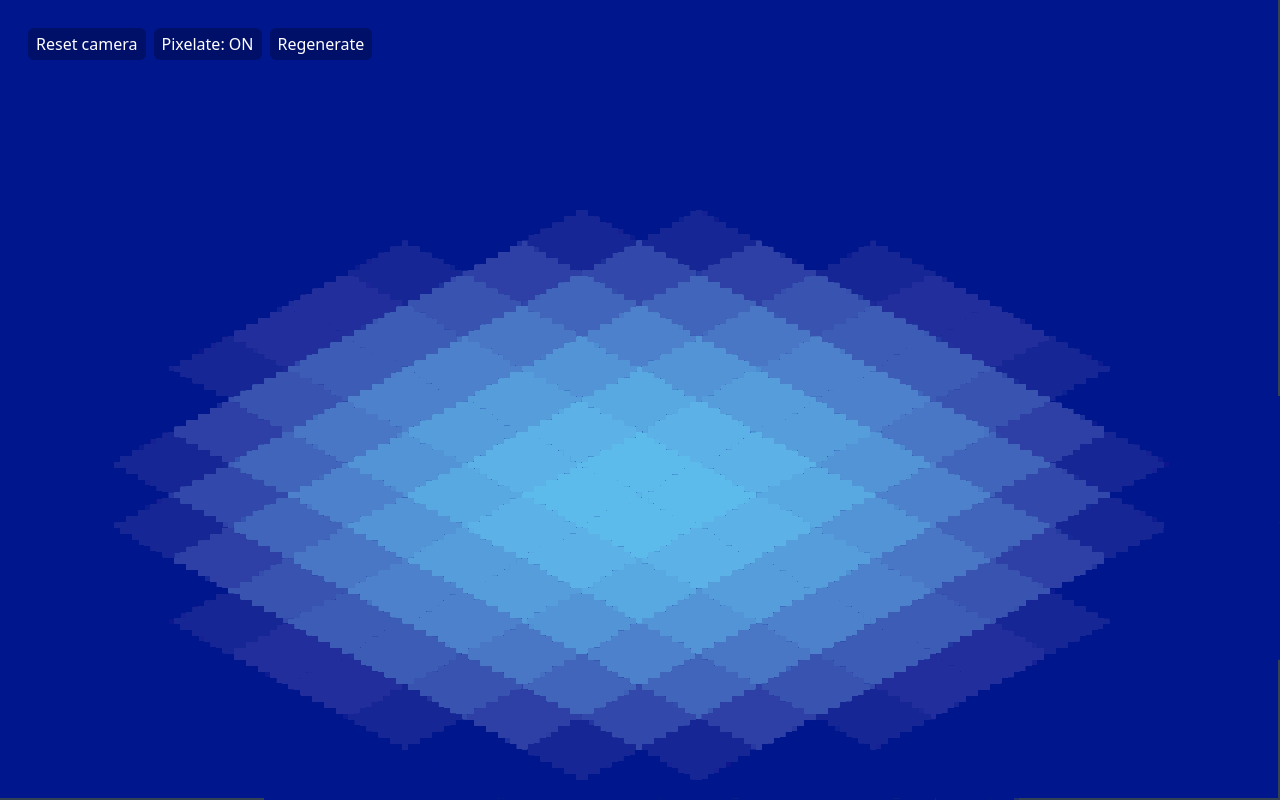
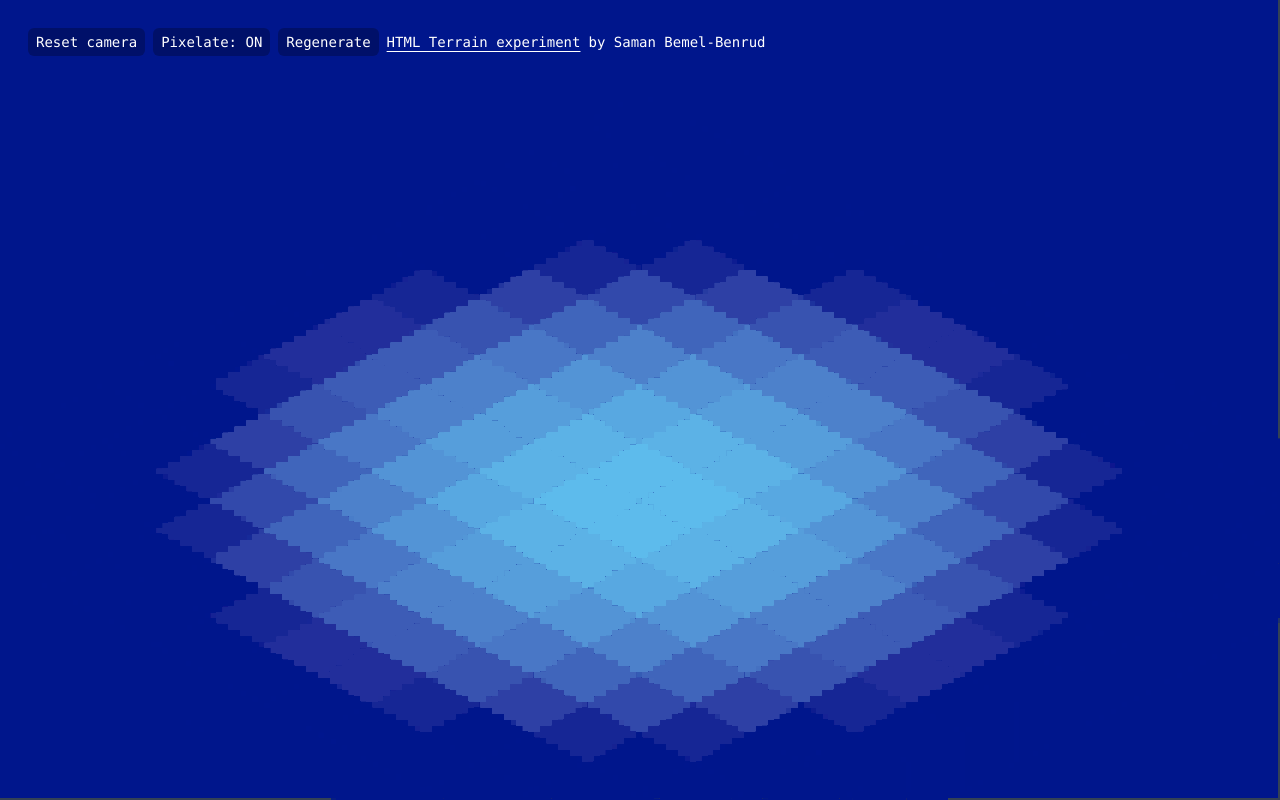
Before and after one commit to samanpwbb/terrain-experiment, a React (Vite) app: page / in a window 1280 px wide. Built offline with nearby package versions, Linux system fonts and the light colour scheme; what fast-simplex-noise would draw is missing.

Commit message:
add title

```diff
--- a/src/App.tsx
+++ b/src/App.tsx
@@ -97,7 +97,7 @@ export function App() {
 
   const updateCamera = useCallback((e: React.PointerEvent) => {
     if (!dragState.current) return;
-    if (Math.abs(e.movementY) + Math.abs(e.movementX) > 5) {
+    if (Math.abs(e.movementY) + Math.abs(e.movementX) > 3) {
       dragState.current = 'dragging';
     }
     if (dragState.current !== 'dragging') return;
@@ -130,13 +130,13 @@ export function App() {
    * Rendering
    ****************************************************************************/
   const windowSize = useWindowSize();
-  const tileSize = Math.round(baseTileSize + windowSize[0] * 0.01);
+  const tileSize = Math.round(baseTileSize + windowSize[0] * 0.02);
 
   if (windowSize[0] === 0) return null;
 
   return (
     <>
-      <div className="fixed top-5 left-5 z-10 flex select-none items-center justify-center gap-2 rounded-lg p-2 text-white">
+      <div className="fixed top-5 left-5 z-10 flex select-none flex-wrap items-center gap-2 rounded-lg p-2 font-mono text-sm text-white">
         <Button
           onPress={() => {
             updateBaseX(BASE_X);
@@ -153,6 +153,15 @@ export function App() {
         <Button onPress={() => setTerrainKey((v) => (v + 1) % count)}>
           Regenerate
         </Button>
+        <a
+          className="underline underline-offset-4"
+          href="https://github.com/samanpwbb/terrain-experiment"
+          rel="noreferrer"
+          target="_blank"
+        >
+          HTML Terrain experiment
+        </a>{' '}
+        by Saman Bemel-Benrud
       </div>
       <div
         className="fixed inset-0 flex touch-none items-center justify-center"
--- a/src/constants.ts
+++ b/src/constants.ts
@@ -16,5 +16,5 @@ export const bgColor = 'rgba(0, 20, 140, 1)';
 export const stepSize = 0.25;
 export const mapSize = 120;
 export const levels = 7;
-export const baseTileSize = 70;
+export const baseTileSize = 50;
 export const perimeter = 13;
```
